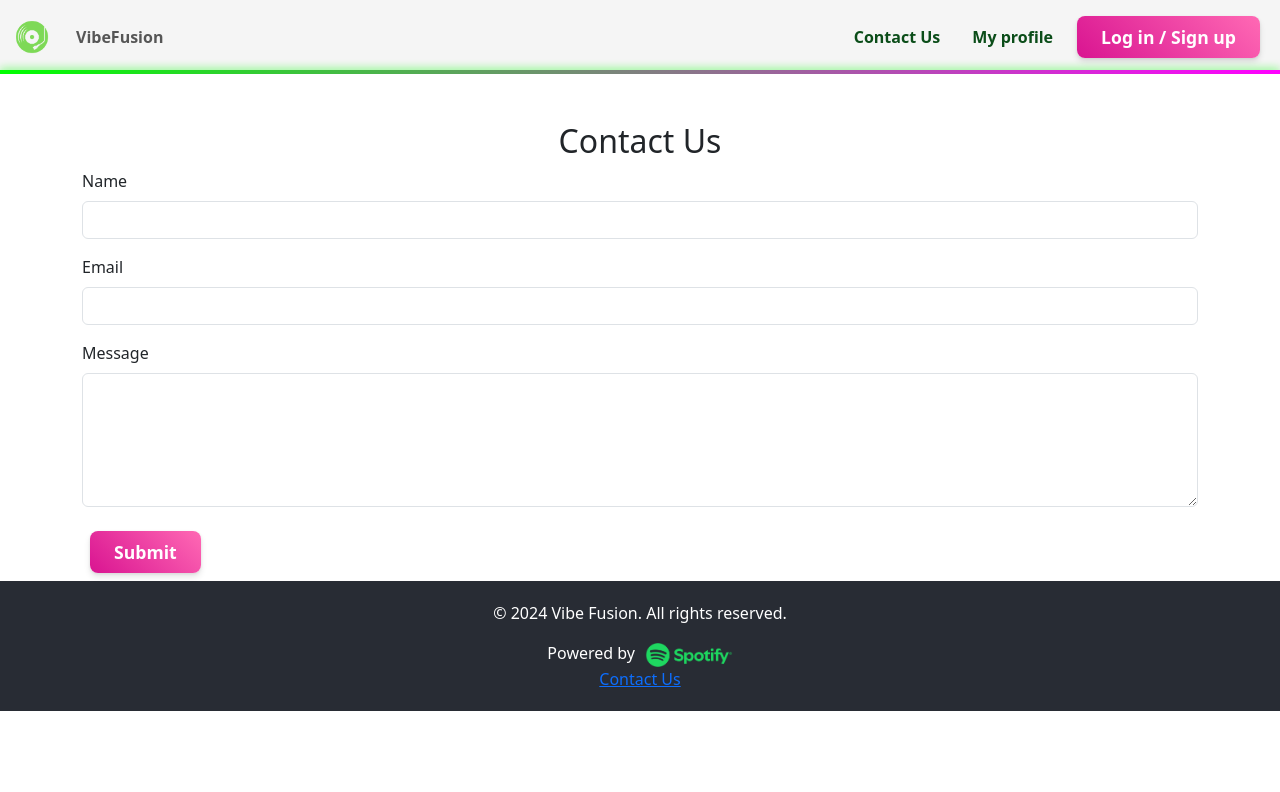
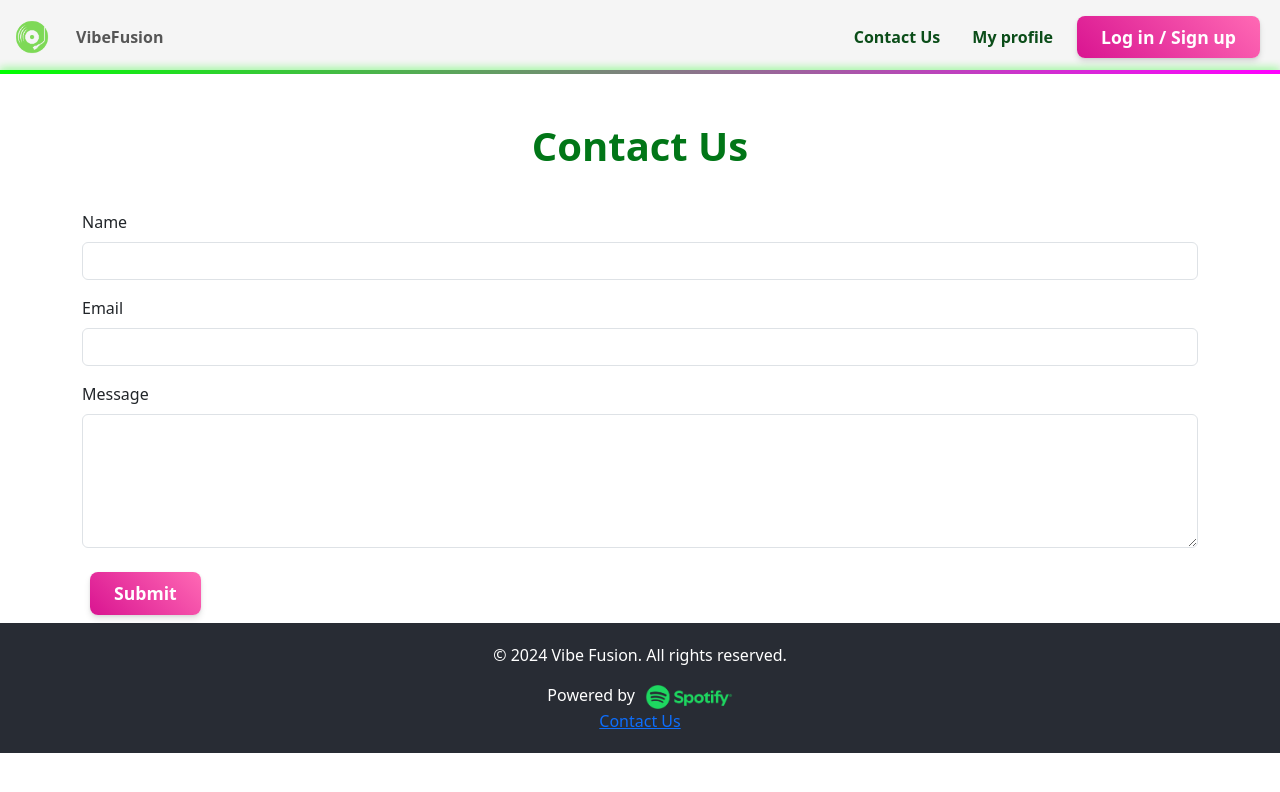
Before and after one commit to morgharrisx/fullstack-3, a React (Create React App) app in the folder frontend/: page /contact in a window 1280 px wide. Shown: the top 792 px of the page. Built offline with nearby package versions, Linux system fonts and the light colour scheme; the HTML template or start-up script is replaced by a standard one.

Commit message:
contact form title colour amended to green

```diff
--- a/frontend/src/ContactForm/ContactForm.css
+++ b/frontend/src/ContactForm/ContactForm.css
@@ -1,3 +1,7 @@
-h2 {
+.contact-title {
+  font-size: 2.5rem;
   text-align: center;
+  margin-bottom: 40px;
+  font-weight: bold;
+  color: #017617;
 }
--- a/frontend/src/ContactForm/ContactForm.jsx
+++ b/frontend/src/ContactForm/ContactForm.jsx
@@ -65,7 +65,7 @@ const ContactForm = () => {
 
   return (
     <div className="container mt-5">
-      <h2>Contact Us</h2>
+      <h2 className="contact-title">Contact Us</h2>
       <Form onSubmit={handleSubmit}>
 
         <Form.Group className="mb-3">
```
